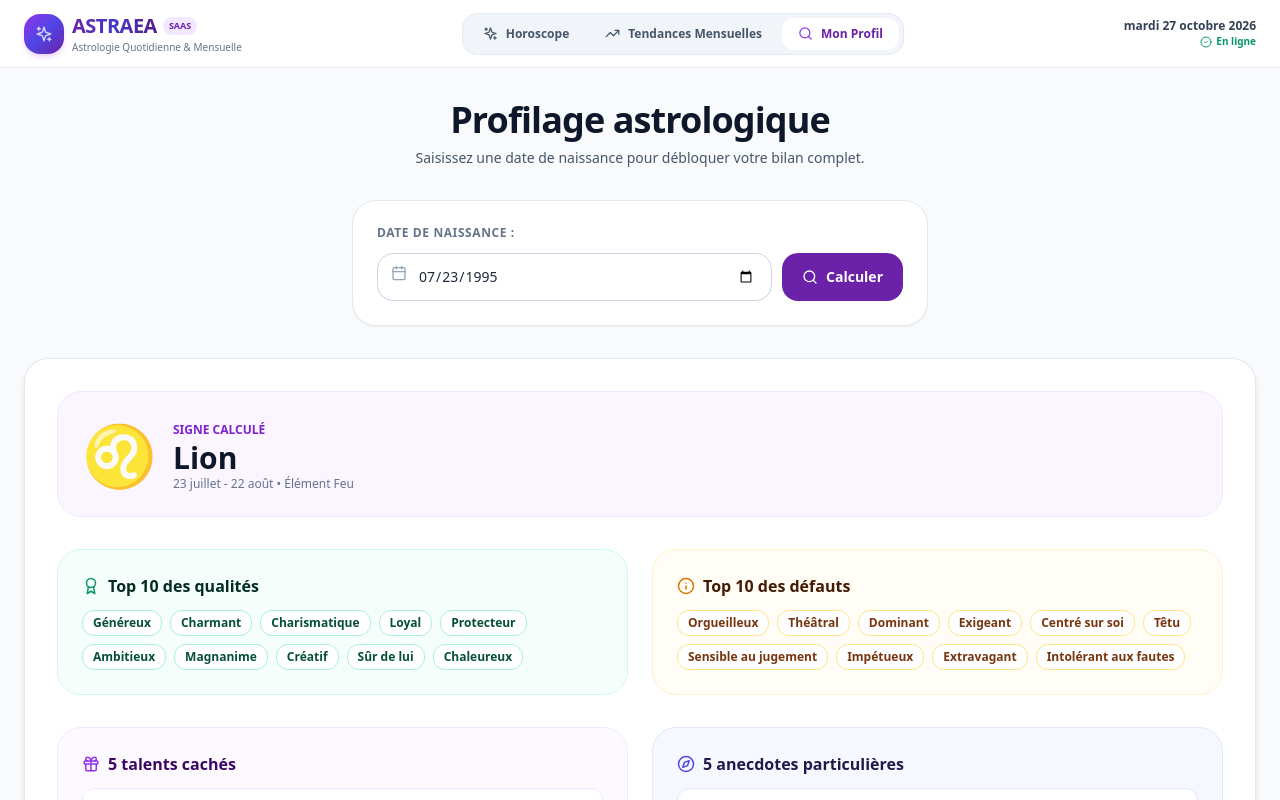
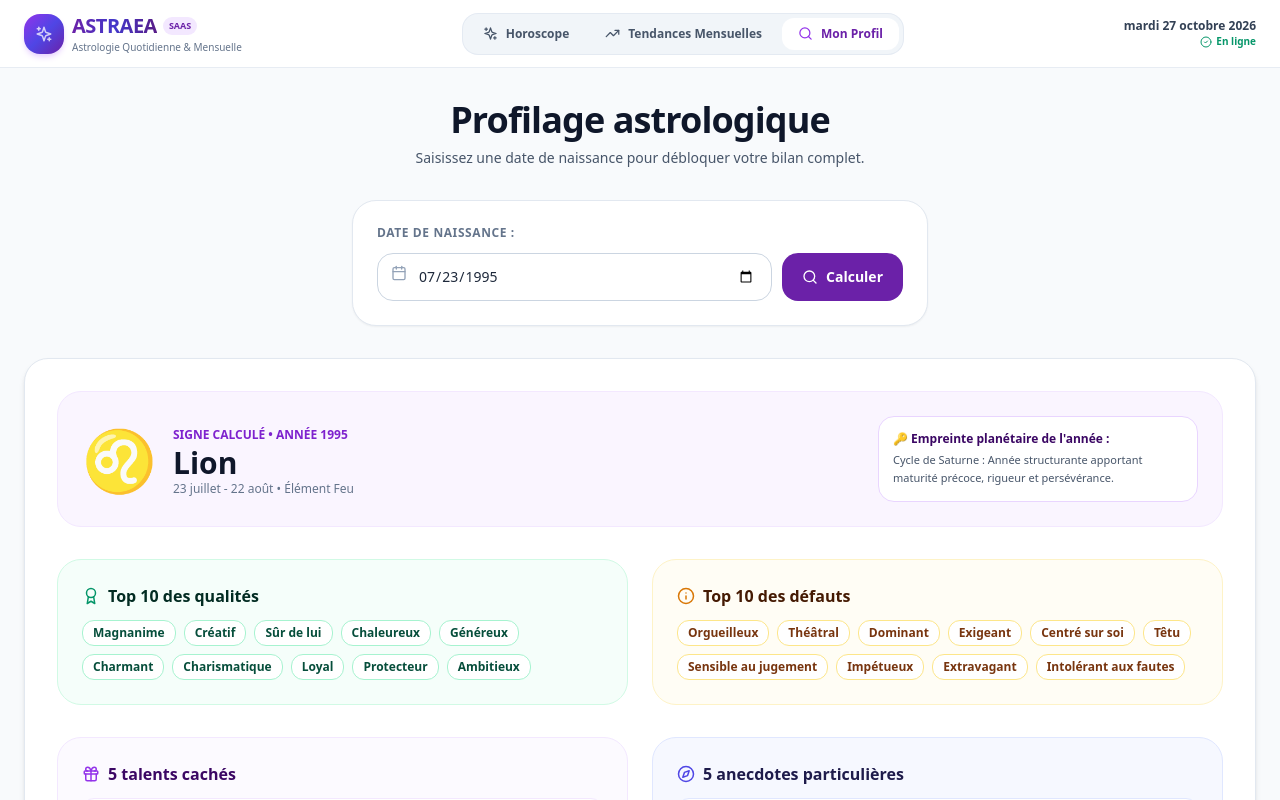
Before and after one commit to Precieux6/mon-horoscope-app, a React (Vite) app: page / in a window 1280 px wide. Both pictures are taken after a click on the button "Mon Profil". Shown: the top 800 px of the page. Built offline with nearby package versions, Linux system fonts and the light colour scheme.

Commit message:
Implement detailed zodiac profile retrieval
Added a function to get detailed zodiac profile based on date input, including qualities, talents, and planetary influences.

```diff
--- a/src/App.tsx
+++ b/src/App.tsx
@@ -44,6 +44,58 @@ const getZodiacSignFromDate = (dateString) => {
   if ((month === 1 && day >= 20) || (month === 2 && day <= 18)) return ZODIAC_SIGNS[10];
   if ((month === 2 && day >= 19) || (month === 3 && day <= 20)) return ZODIAC_SIGNS[11];
   return ZODIAC_SIGNS[0];
+};
+
+const getDetailedProfileForDate = (dateString) => {
+  if (!dateString) return null;
+  const date = new Date(dateString);
+  if (isNaN(date.getTime())) return null;
+
+  const sign = getZodiacSignFromDate(dateString);
+  if (!sign) return null;
+
+  const baseProfile = COMPLETE_PROFILES_DATABASE[sign.id] || COMPLETE_PROFILES_DATABASE.belier;
+  const year = date.getUTCFullYear();
+
+  let yearHash = 0;
+  const yearStr = year.toString();
+  for (let i = 0; i < yearStr.length; i++) {
+    yearHash = (yearHash << 5) - yearHash + yearStr.charCodeAt(i);
+    yearHash |= 0;
+  }
+  yearHash = Math.abs(yearHash);
+
+  const qualityShift = yearHash % baseProfile.qualities.length;
+  const rotatedQualities = [
+    ...baseProfile.qualities.slice(qualityShift),
+    ...baseProfile.qualities.slice(0, qualityShift)
+  ];
+
+  const talentShift = (yearHash + 2) % baseProfile.talents.length;
+  const rotatedTalents = [
+    ...baseProfile.talents.slice(talentShift),
+    ...baseProfile.talents.slice(0, talentShift)
+  ];
+
+  const planetaryInfluences = [
+    "Cycle de Jupiter : Année axée sur l'expansion, l'audace et les opportunités professionnelles majeures.",
+    "Cycle de Saturne : Année structurante apportant maturité précoce, rigueur et persévérance.",
+    "Cycle d'Uranus : Année marquée par l'indépendance, l'esprit d'innovation et les changements créatifs.",
+    "Cycle de Neptune : Année stimulant l'intuition artistique, la sensibilité empathique et la créativité.",
+    "Cycle de Pluton : Année de force intérieure profonde, de résilience et de métamorphose personnelle."
+  ];
+  const dominantPlanet = planetaryInfluences[yearHash % planetaryInfluences.length];
+
+  return {
+    sign,
+    birthYear: year,
+    dominantPlanet,
+    qualities: rotatedQualities,
+    flaws: baseProfile.flaws,
+    anecdotes: baseProfile.anecdotes,
+    talents: rotatedTalents,
+    excellenceDomains: baseProfile.excellenceDomains
+  };
 };
 
 const COMPLETE_PROFILES_DATABASE = {
@@ -414,16 +466,16 @@ export default function App() {
 
   useEffect(() => {
     if (birthdateInput) {
-      const sign = getZodiacSignFromDate(birthdateInput);
-      if (sign) setSearchedProfile({ sign, ...getProfileForSign(sign) });
+      const profile = getDetailedProfileForDate(birthdateInput);
+      if (profile) setSearchedProfile(profile);
     }
   }, []);
 
   const handleProfileSearch = (e) => {
     e.preventDefault();
     if (!birthdateInput) return;
-    const sign = getZodiacSignFromDate(birthdateInput);
-    if (sign) setSearchedProfile({ sign, ...getProfileForSign(sign) });
+    const profile = getDetailedProfileForDate(birthdateInput);
+    if (profile) setSearchedProfile(profile);
   };
 
   return (
@@ -765,18 +817,25 @@ export default function App() {
             </div>
 
             {searchedProfile && (
-              <div className="bg-white rounded-2xl sm:rounded-3xl shadow-md border border-slate-200 p-4 sm:p-8 space-y-6 sm:space-y-8">
+  <div className="bg-white rounded-2xl sm:rounded-3xl shadow-md border border-slate-200 p-4 sm:p-8 space-y-6 sm:space-y-8 animate-fadeIn">
+
     <div className="flex flex-col sm:flex-row items-center justify-between gap-4 p-4 sm:p-6 bg-purple-50 rounded-2xl sm:rounded-3xl border border-purple-100 text-center sm:text-left">
       <div className="flex items-center gap-4 flex-col sm:flex-row">
         <span className="text-5xl sm:text-6xl">{searchedProfile.sign.symbol}</span>
         <div>
-                      <span className="text-[10px] sm:text-xs font-extrabold text-purple-700 uppercase">Signe Calculé</span>
+          <span className="text-[10px] sm:text-xs font-extrabold text-purple-700 uppercase">
+            Signe Calculé • Année {searchedProfile.birthYear}
+          </span>
           <h3 className="text-2xl sm:text-3xl font-black text-slate-900">{searchedProfile.sign.name}</h3>
           <p className="text-xs text-slate-500">{searchedProfile.sign.dates} • Élément {searchedProfile.sign.element}</p>
         </div>
       </div>
+
+      <div className="bg-white p-3.5 rounded-2xl border border-purple-200 text-xs text-purple-900 max-w-xs shadow-2xs text-left">
+        <strong className="block text-purple-950 font-bold mb-1">🔑 Empreinte planétaire de l'année :</strong>
+        <p className="text-slate-600 text-[11px] leading-relaxed">{searchedProfile.dominantPlanet}</p>
       </div>
-
+    </div>
                 <div className="grid grid-cols-1 md:grid-cols-2 gap-4 sm:gap-6">
                   <div className="bg-emerald-50/50 border border-emerald-100 rounded-2xl sm:rounded-3xl p-4 sm:p-6 space-y-3">
                     <h4 className="text-emerald-950 font-bold text-sm sm:text-base flex items-center gap-2">
```
Lines whose indentation alone changed are shown as unchanged.
